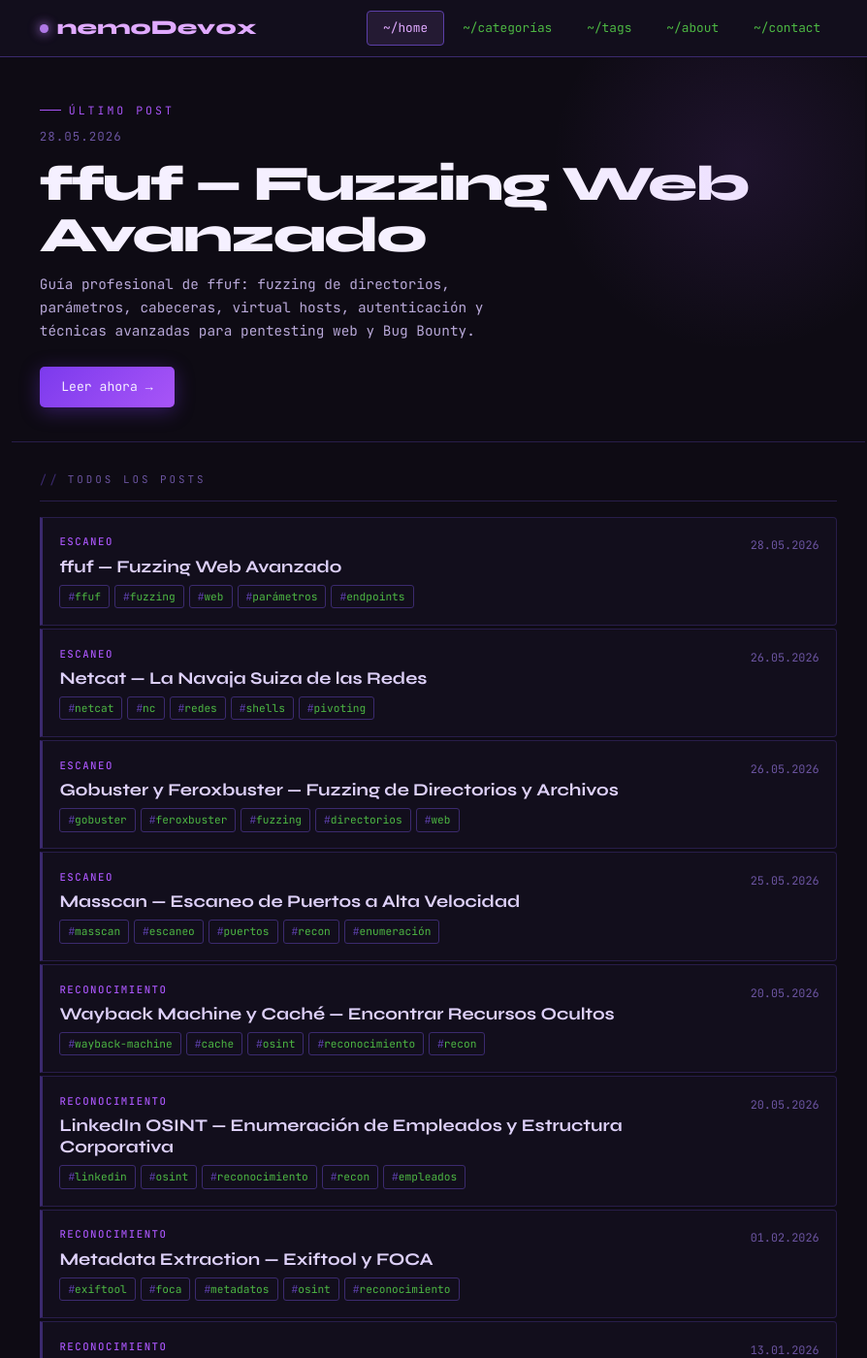
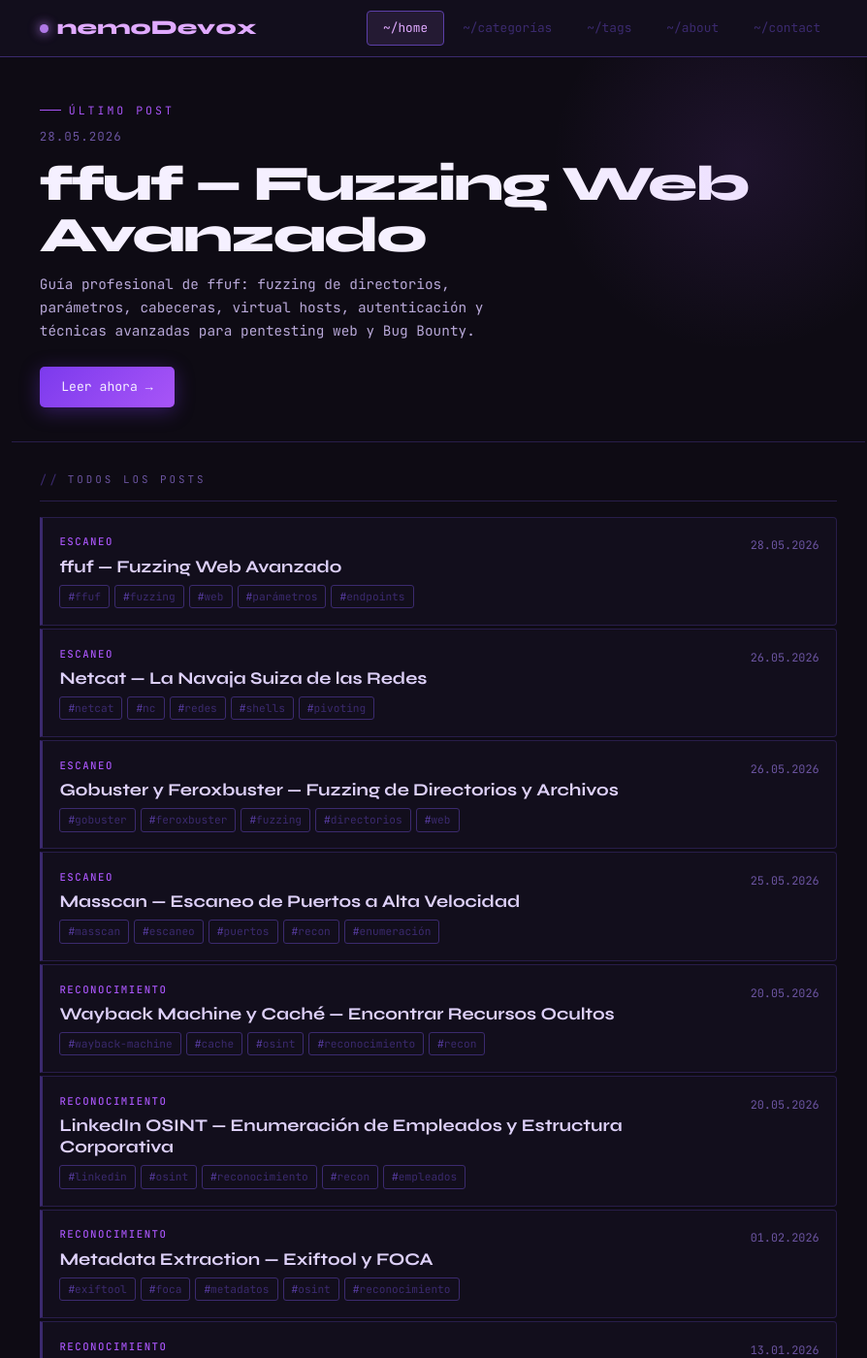
Before and after one commit to nemoDev0x/nemoDev0x.github.io, a Jekyll site: the page built from index.html, in a window 1280 px wide and 1400 px high. Shown: the whole window at 97% size, without its empty margins (188-1082 px from the left). Built offline with Jekyll 4.4.1, drawn with Linux system fonts in a browser that asks for light colours.

Commit message:
Update main.scss

```diff
--- a/assets/css/main.scss
+++ b/assets/css/main.scss
@@ -20,7 +20,7 @@
   --text-bright: #f5f0ff;
   --text-main:   #ddd0f8;
   --text-sub:    #b8a8d8;
-  --text-muted:  #4db743;
+  --text-muted:  #3b2a6e;
   --text-dim:    #6b54a0;
   --text-faint:  #3b2a6e;
   --font-display: 'Syne', sans-serif;
```
